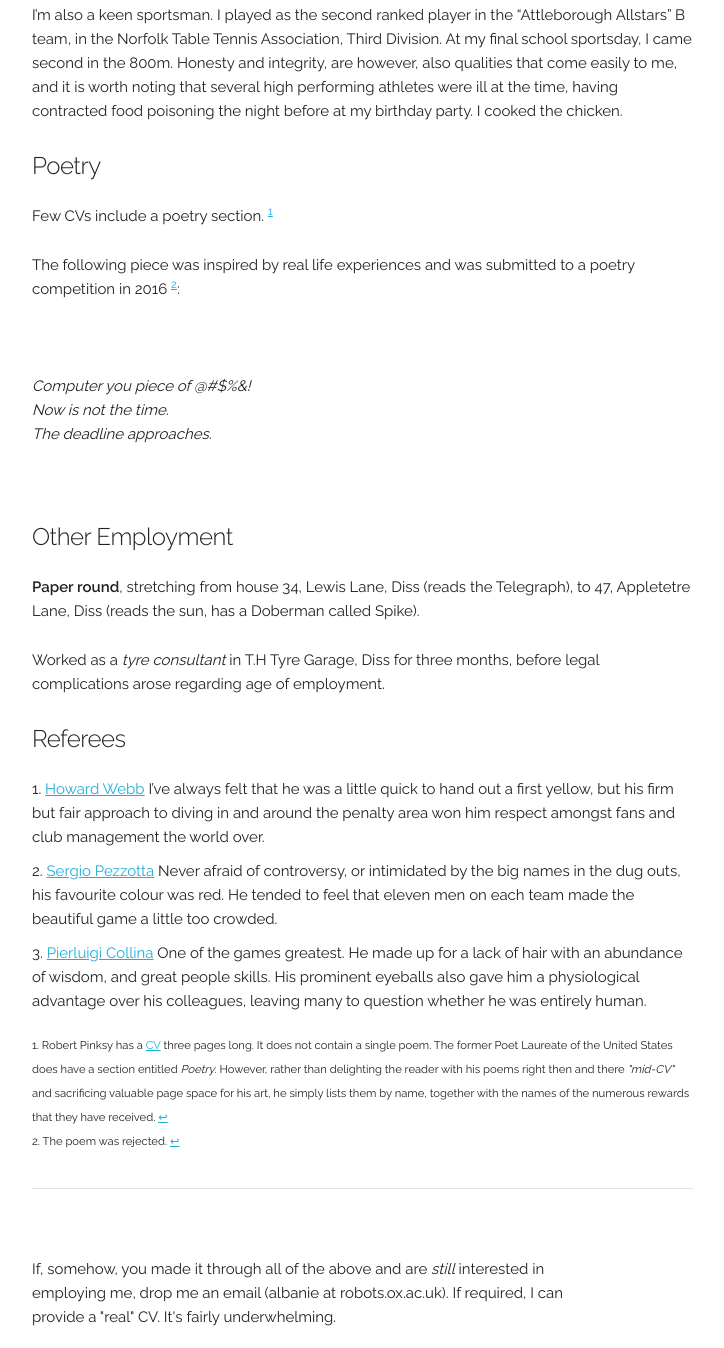
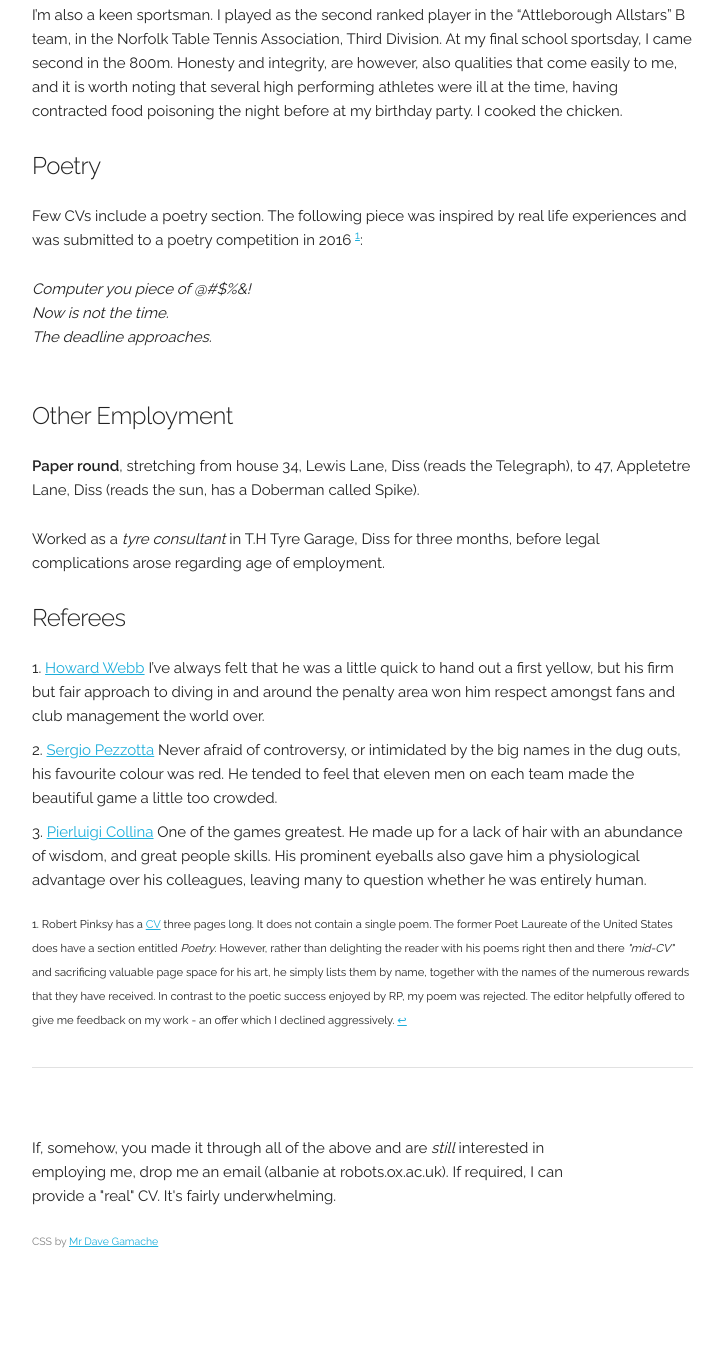
Before and after one commit to albanie/site, a plain HTML site: page curriculum-vitals.html in a window 1280 px wide. Shown: the part 1813-3161 px from the top of the page, without its empty margins (208-932 px from the left). After the commit the page ends 3063 px from the top, so only its background shows below. Drawn offline with Linux system fonts and the light colour scheme.

Commit message:
consolidated

```diff
--- a/curriculum-vitals.html
+++ b/curriculum-vitals.html
@@ -152,23 +152,17 @@
 
     <h5>Poetry</h5>
 
-    <p>Few CVs include a poetry section.
-    <sup><a href="#fn1" id="ref1">1</a></sup></p>
-
-    <p>The following piece was inspired by real life experiences and was
-    submitted to a poetry competition in 2016
-    <sup><a href="#fn2" id="ref2">2</a></sup>:
+    <p>Few CVs include a poetry section. The following piece was inspired by
+    real life experiences and was submitted to a poetry competition in 2016
+    <sup><a href="#fn1" id="ref1">1</a></sup>:
     </p>
 
     <p>
-    <br>
-    <br>
       <em>Computer you piece of @#$%&!<br>
         Now is not the time.<br>
         The deadline approaches.<br>
       </em>
     </p>
-    <br>
     <br>
 
     <h5>Other Employment</h5>
@@ -214,12 +208,10 @@
       with his poems right then and there <em>"mid-CV"</em> and
       sacrificing valuable page space for his art, he simply lists them by
       name, together with the names of the numerous rewards that they have
-      received.
+      received. In contrast to the poetic success enjoyed by RP, my poem was
+      rejected. The editor helpfully offered to give me feedback on my
+      work - an offer which I declined aggressively.
     <a href="#ref1" title="Jump back to footnote 1 in the text.">↩</a></sup><br>
-
-    <sup id="fn2">2. The poem was rejected.
-      <a href="#ref2" title="Jump back to footnote 2 in the text.">↩
-      </a></sup><br>
 
     <hr>
     <div class="row">
```
